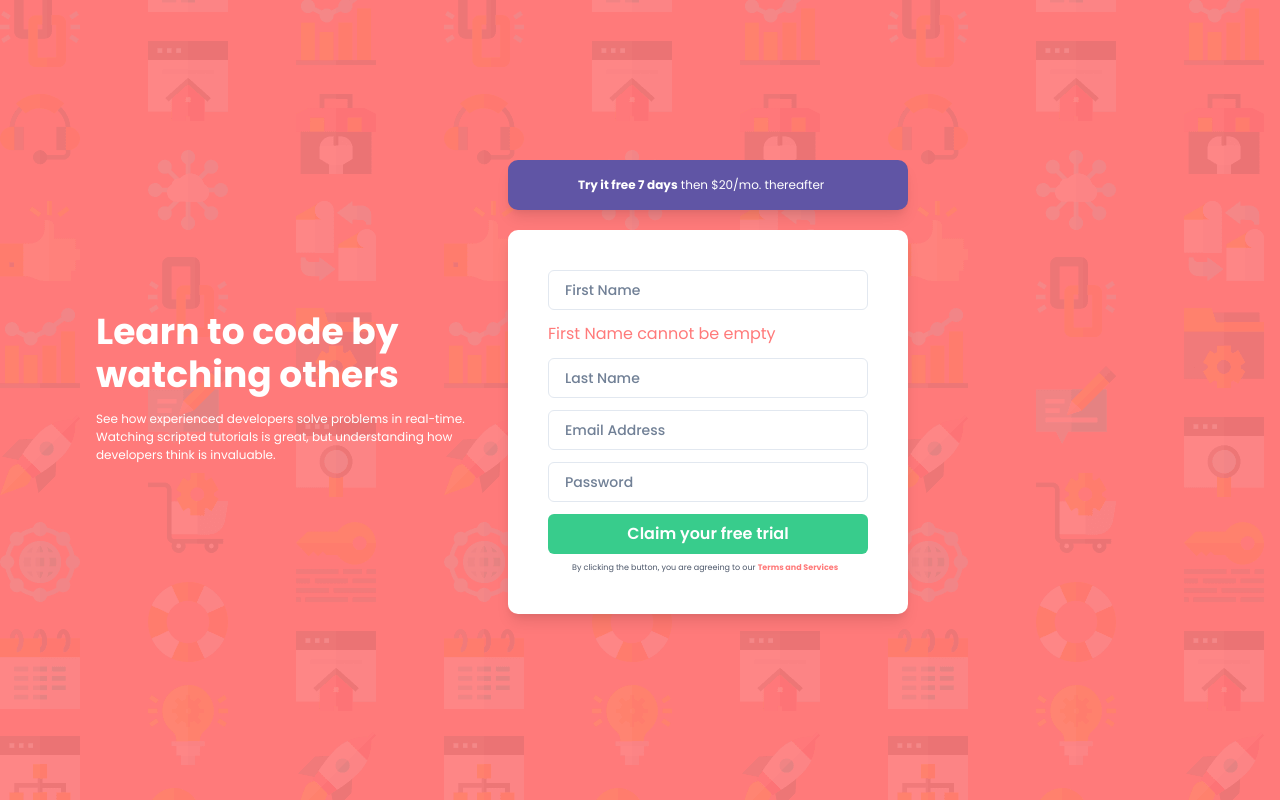
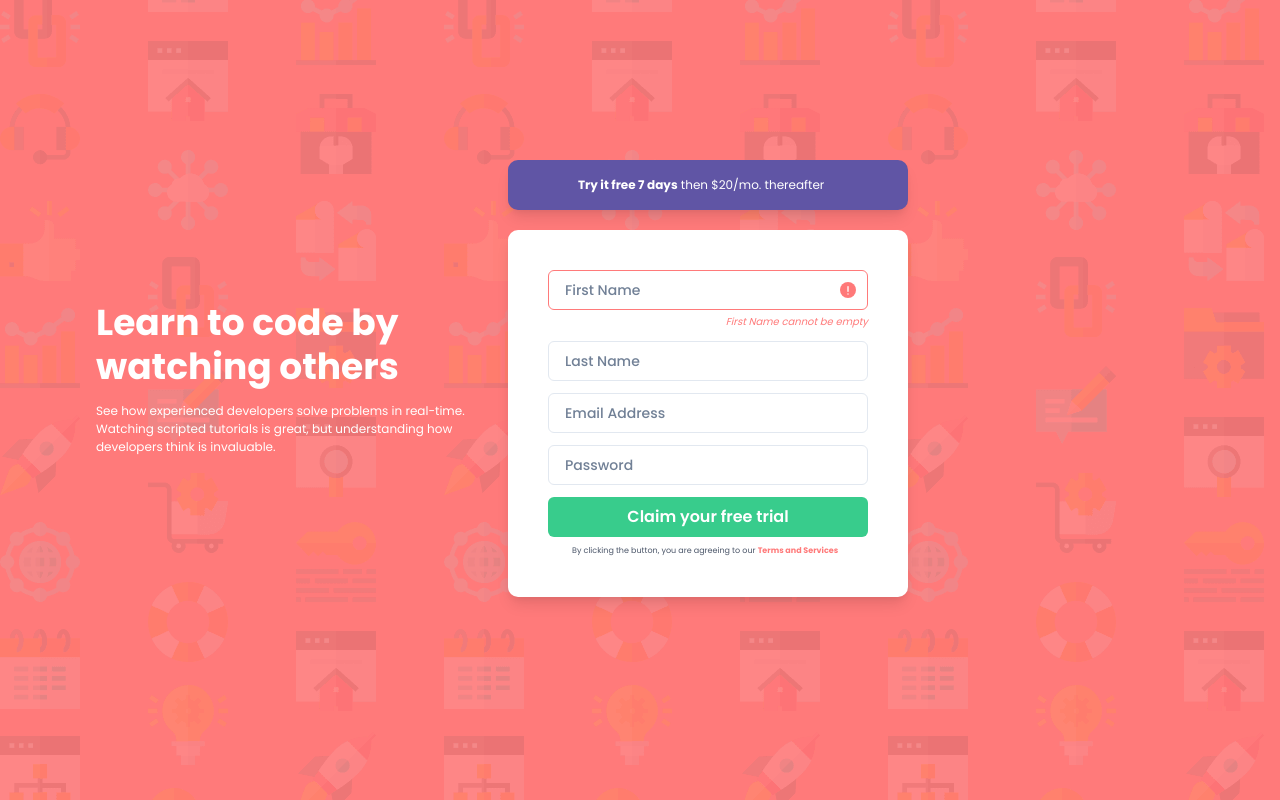
Before and after one commit to Ameliegre/signup-form-component, a React (Create React App) app: page / in a window 1280 px wide. Both pictures are taken after a click on the button "Claim your free trial". Built offline with nearby package versions, Linux system fonts and the light colour scheme.

Commit message:
add submit logique + design on input firstname

```diff
--- a/src/App.tsx
+++ b/src/App.tsx
@@ -1,5 +1,6 @@
 import React, { useState } from 'react'
-import { Flex, Box, Button, Container, FormControl, FormHelperText, Input, Heading, Text, Highlight, Stack } from '@chakra-ui/react'
+import { Flex, Box, Button, Container, FormControl, FormHelperText, Input, Heading, Text, Highlight, Stack, InputGroup, InputRightElement, Image } from '@chakra-ui/react'
+import firstNameErrorIcon from './images/icon-error.svg'
 
 type input = {
   firstName: string,
@@ -15,13 +16,22 @@ export function App () {
     email: '',
     password: ''
   })
-  const [error, setError] = useState<boolean>(false)
+  const [firstNameError, setFirstNameError] = useState<boolean>(false)
 
-  const handleSubmit = () => {
-    console.log('submit')
+  const handleSubmit = (e: any) => {
+    e.preventDefault()
+    setFirstNameError(false)
+    if (input.firstName === '') {
+      setFirstNameError(true)
+    }
+
+    if (input.lastName === '') {
+      setFirstNameError(true)
+    }
   }
 
-  console.log(error)
+  console.log(firstNameError)
+
   return (
     <Container maxW='container.m' h='100vh' bgImage="url('./images/bg-intro-desktop.png')" bgColor='hsl(0, 100%, 74%)'>
       <Flex pt={'20vh'} pl={20} pr={20} alignItems={'center'} columnGap={'42px'}>
@@ -34,14 +44,19 @@ export function App () {
           <Text w='100%' bgColor='hsl(248, 32%, 49%)' color={'white'} pl={'70px'} py={4} fontSize={'12px'} borderRadius={10} boxShadow='lg'>
             <Highlight query='Try it free 7 days' styles={{ color: 'white', fontWeight: '700' }}>Try it free 7 days then $20/mo. thereafter</Highlight>
           </Text>
-          <FormControl display={'flex'} flexDirection="column" alignContent="center" bgColor={'white'} p={10} borderRadius={10} boxShadow='lg' >
+          <FormControl as='form' onSubmit={handleSubmit} display={'flex'} flexDirection="column" alignContent="center" bgColor={'white'} p={10} borderRadius={10} boxShadow='lg' >
             <Stack spacing={3}>
-              <Input className={ !error ? 'error' : ''} fontWeight={'500'} fontSize={14} placeholder='First Name' value={input.firstName || ''} onChange={(e) => setInput({ ...input, firstName: e.target.value })}/>
-              <Text color={'hsl(0, 100%, 74%)'} >First Name cannot be empty</Text>
-              <Input fontWeight={'500'} fontSize={14} placeholder='Last Name' value={input.lastName || ''} onChange={(e) => setInput({ ...input, lastName: e.target.value })}/>
-              <Input type='email' fontWeight={'500'} fontSize={14} placeholder='Email Address' value={input.email || ''} onChange={(e) => setInput({ ...input, email: e.target.value })}/>
-              <Input type='password' fontWeight={'500'} fontSize={14} placeholder='Password' value={input.password || ''} onChange={(e) => setInput({ ...input, password: e.target.value })}/>
-              <Button onSubmit={handleSubmit} cursor={'pointer'} w={'100%'} color={'white'} bgColor={'hsl(154, 59%, 51%)'} boxShadow='Inner'>Claim your free trial </Button>
+              <InputGroup display={'flex'} flexDirection={'column'}>
+                <InputRightElement >
+                  {input.firstName === '' && firstNameError ? <Image height={4} src={firstNameErrorIcon}/> : ''}
+                </InputRightElement>
+                <Input id='firsName' borderColor={input.firstName === '' && firstNameError ? 'hsl(0, 100%, 74%)' : ''} fontWeight={'500'} fontSize={14} placeholder='First Name' value={input.firstName || ''} onChange={(e) => setInput({ ...input, firstName: e.target.value })}/>
+                {(firstNameError && input.firstName === '') && <Text as='i' pt={'4px'} alignSelf={'flex-end'} fontSize={10} color={'hsl(0, 100%, 74%)'} >First Name cannot be empty</Text>}
+              </InputGroup>
+              <Input id='lasName' fontWeight={'500'} fontSize={14} placeholder='Last Name' value={input.lastName || ''} onChange={(e) => setInput({ ...input, lastName: e.target.value })}/>
+              <Input id='email' type='email' fontWeight={'500'} fontSize={14} placeholder='Email Address' value={input.email || ''} onChange={(e) => setInput({ ...input, email: e.target.value })}/>
+              <Input id='password' type='password' fontWeight={'500'} fontSize={14} placeholder='Password' value={input.password || ''} onChange={(e) => setInput({ ...input, password: e.target.value })}/>
+              <Button onClick={handleSubmit} cursor={'pointer'} w={'100%'} color={'white'} bgColor={'hsl(154, 59%, 51%)'} boxShadow='Inner'>Claim your free trial </Button>
             </Stack>
             <FormHelperText fontSize={'8px'} pl={'24px'}>
               <Highlight query='Terms and Services' styles={{ color: 'hsl(0, 100%, 74%)', fontWeight: '700' }}>By clicking the button, you are agreeing to our Terms and Services</Highlight></FormHelperText>
--- a/src/theme.js
+++ b/src/theme.js
@@ -10,9 +10,6 @@ const theme = extendTheme({
       body: {
         margin: 0,
         height: '100vh'
-      },
-      '.error': {
-        borderColor: 'hsl(0, 100%, 74%)'
       }
     }
   }
```
